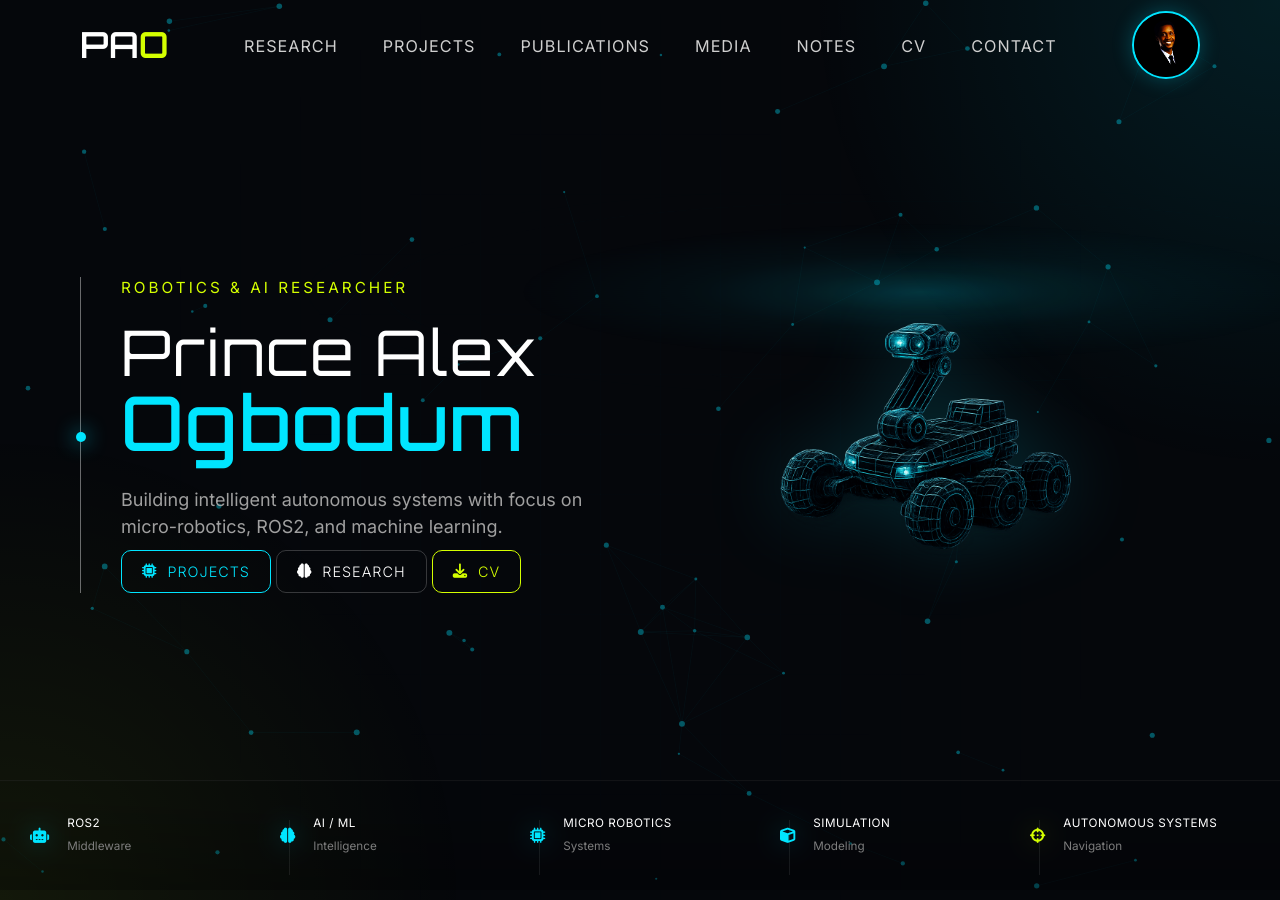
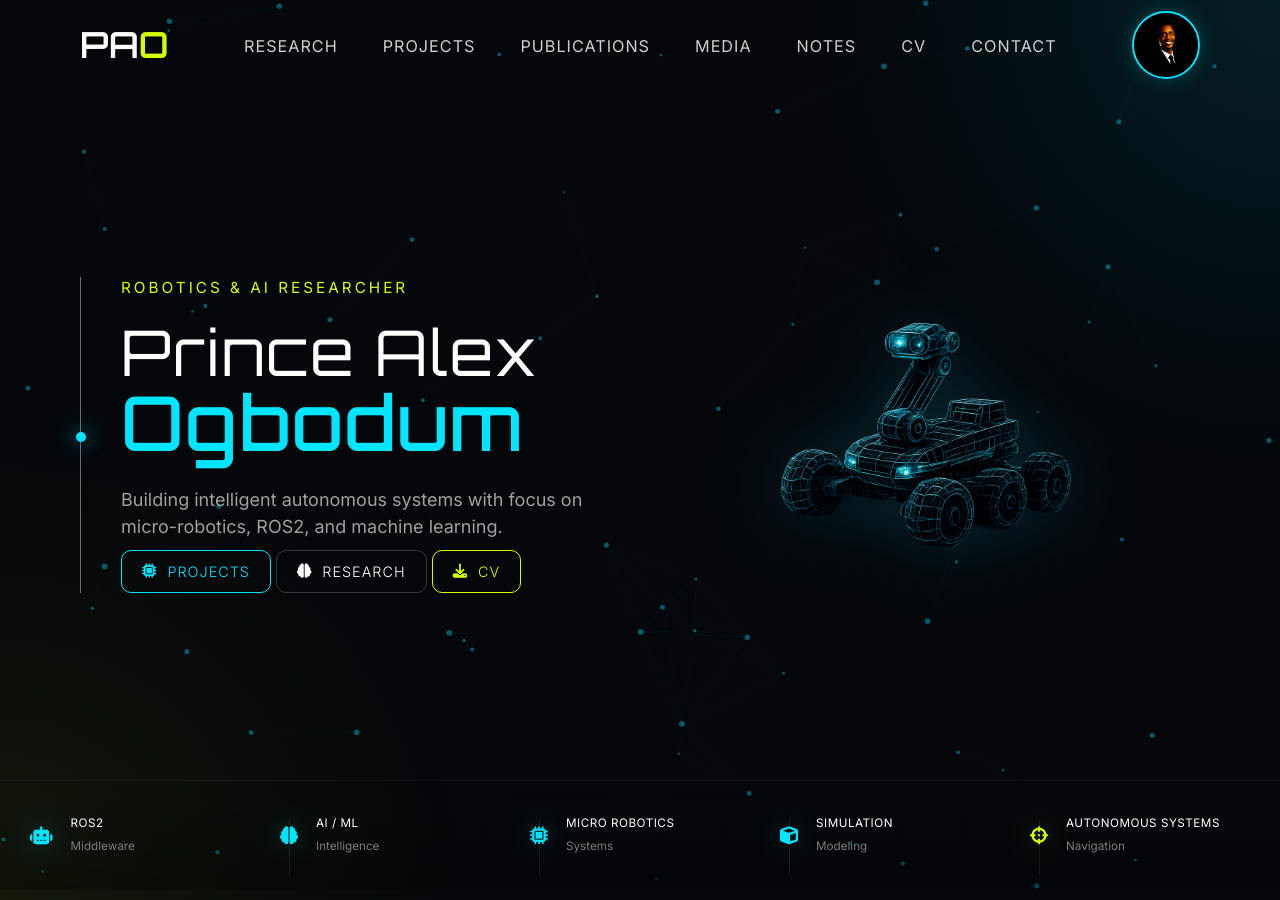
Before and after one commit to PrinssAlex/prinssalex.github.io, a Jekyll site: the page built from _pages/about.md, in a window 1280 px wide. Built offline with Jekyll 4.4.1, drawn with Linux system fonts in a browser that asks for light colours.

Commit message:
Update main.scss

```diff
--- a/assets/css/main.scss
+++ b/assets/css/main.scss
@@ -391,7 +391,7 @@
 .skill i {
     color: #00e5ff;
 
-    font-size: .85rem;
+    font-size: 1rem;
     font-weight: 200px;
 
     filter:
@@ -412,101 +412,6 @@
     justify-content: center;
     align-items: center;
     position: relative;
-}
-
-/* ROBOT ENERGY WAVE */
-
-.robot-wave {
-
-    position: absolute;
-
-    bottom: -120px;
-
-    width: 900px;
-    height: 900px;
-
-    border-radius: 50%;
-
-    background:
-      radial-gradient(
-        ellipse at center,
-        rgba(0,229,255,0.22) 0%,
-        rgba(0,229,255,0.10) 18%,
-        rgba(0,229,255,0.04) 35%,
-        transparent 65%
-      );
-
-    transform:
-      scaleY(0.16);
-
-    filter:
-      blur(1px);
-
-    opacity: 0.9;
-
-    z-index: 0;
-
-    animation:
-      pulseWave 7s ease-in-out infinite;
-}
-
-/* SECONDARY RINGS */
-
-.robot-wave::before,
-.robot-wave::after {
-
-    content: "";
-
-    position: absolute;
-
-    inset: 0;
-
-    border-radius: 50%;
-
-    border:
-      1px solid rgba(0,229,255,0.10);
-}
-
-.robot-wave::before {
-
-    transform:
-      scale(1.15);
-
-    opacity: 0.5;
-}
-
-.robot-wave::after {
-
-    transform:
-      scale(1.32);
-
-    opacity: 0.25;
-}
-
-/* ANIMATION */
-
-@keyframes pulseWave {
-
-    0% {
-
-        transform:
-          scaleY(0.16)
-          scaleX(1);
-    }
-
-    50% {
-
-        transform:
-          scaleY(0.18)
-          scaleX(1.04);
-    }
-
-    100% {
-
-        transform:
-          scaleY(0.16)
-          scaleX(1);
-    }
 }
 
 /* SKILLS */
```
